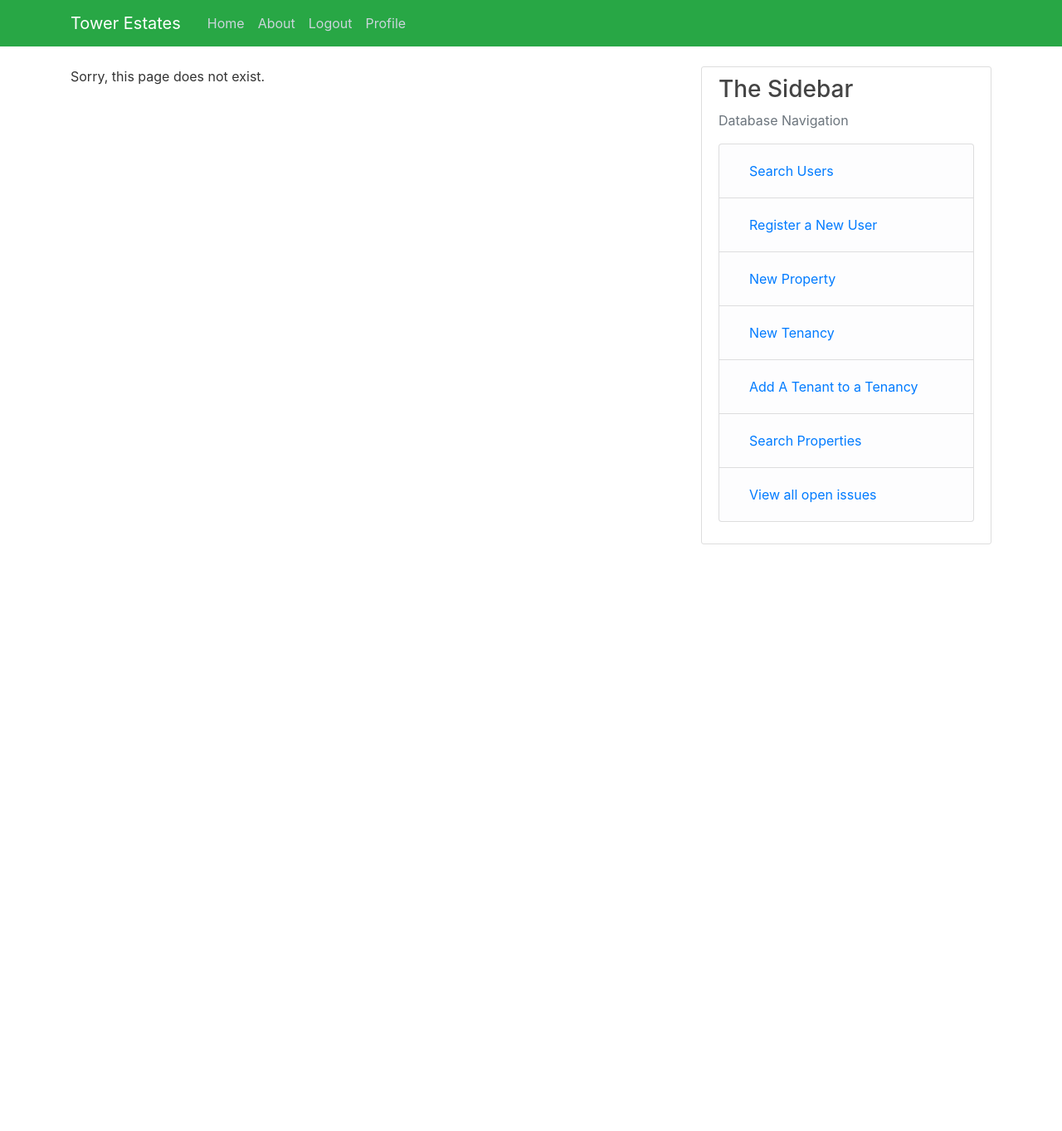
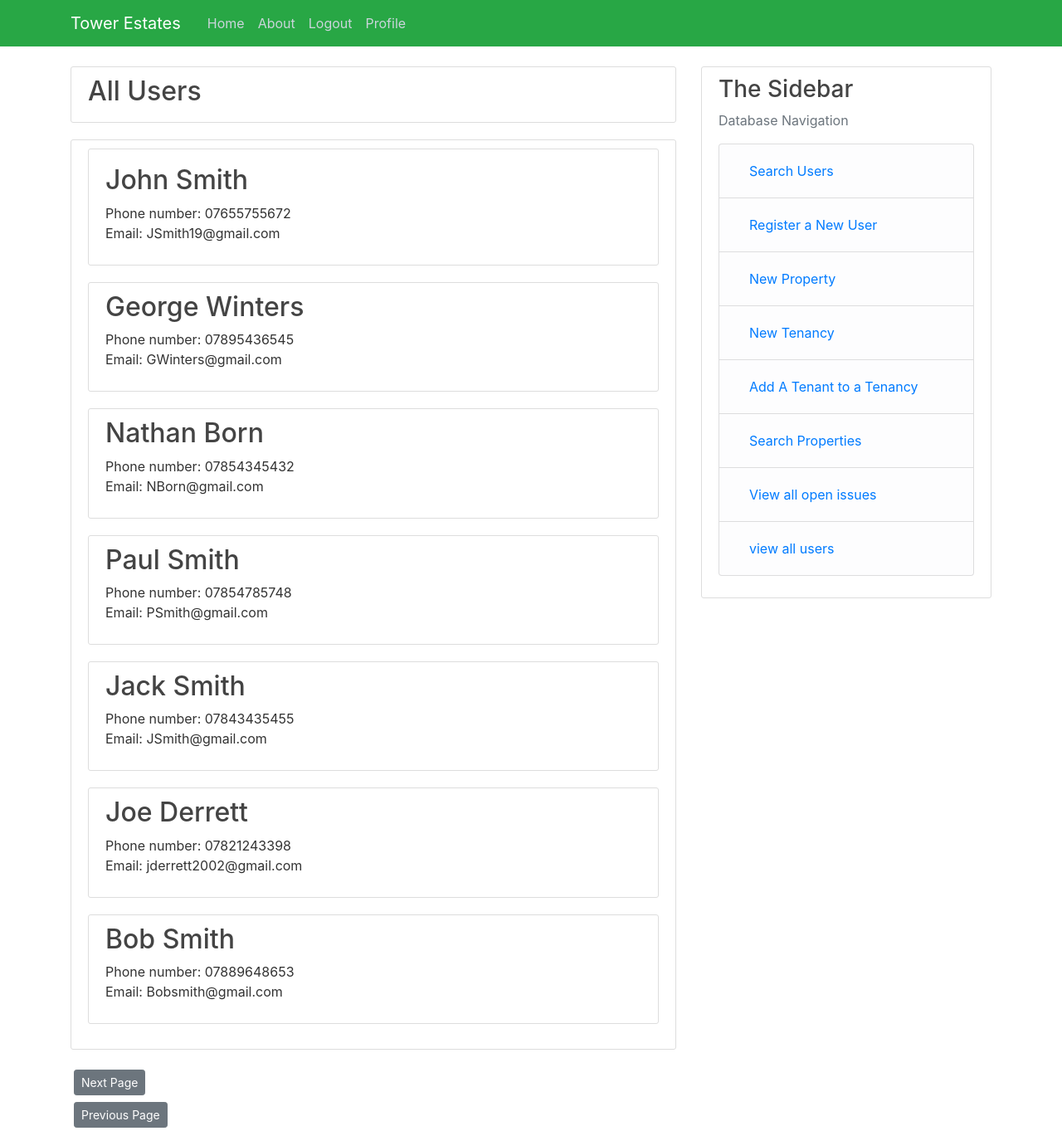
Before and after one commit to puffledude/CourseworkFullBuild, a Flask app: page /all_users in a window 1280 px wide. Shown: the whole page at 83% size. Before the commit the page ends 656 px from the top, so only its background shows below. Run offline with Flask 2, Linux system fonts and the light colour scheme; a user stored in the database is signed in; data comes from the database, SQL or seed files in the repository; both versions use the stored data as it was after the commit; some libraries are stand-ins or nearby versions.

Commit message:
View all users added

```diff
--- a/Tower/routes.py
+++ b/Tower/routes.py
@@ -84,8 +84,19 @@ def search_users():
         return render_template("Search_Users.html", SearchData=SearchData, form=form)
     return render_template("Search_Users.html", title="Search Users", form=form)
 
-
-
+@app.route("/all_users")
+@login_required
+def all_users():
+    if current_user.role != ("Admin"):  # Ensures only admins can use this route
+        abort(403)  # Redirects to a 403 error
+    page = request.args.get("page", 1, type=int)
+    users = db.session.query(User).order_by(User.role.desc())
+    all = users.paginate(page, per_page=15)
+    next_url = url_for("all_users", page=all.next_num) \
+        if all.has_next else None
+    prev_url = url_for("all_users", page=all.prev_num) \
+        if all.has_prev else None
+    return render_template("all_users.html", all=all, next_url=next_url, prev_url = prev_url)
 
 @app.route("/login", methods=["GET", "POST"])
 def login():
@@ -602,7 +613,6 @@ def delete_issue(issue_id):
     if current_user.role != "Admin":
         return redirect(url_for("Issue_page", issue_id=issue_id))
     issue = db.session.query(Issue).filter_by(issue_id=issue_id).first()
-    property =db.session.query(Properties).filter_by(property_id = issue.property_id).first()
     db.session.delete(issue)
     db.session.commit()
     return redirect(url_for("all_issues"))
--- /dev/null
+++ b/Tower/templates/all_users.html
@@ -0,0 +1,36 @@
+{% extends "layout.html" %}
+{% block content %}
+<div class="content-section">
+    <h2>All Users</h2>
+</div>
+
+<div class="content-section">
+    {% for user in all.items %}
+    <div class="content-section">
+        {%if user.role == ('Tenant')%}
+        <h2 class="article-title"></h2>
+        <h2><a class="article-title"href=" {{ url_for('Tenant', user_id= user.user_id) }}">{{user.name}}</a></h2>
+        <p>Phone number: {{user.phone_number}} <br> Email: {{user.email}}</p>
+        {%elif user.role == ('Landlord')%}
+        <h2><a class="article-title"href=" {{ url_for('Landlord', user_id= user.user_id) }}">{{user.name}}</a></h2>
+        <p>Phone number: {{user.phone_number}} <br> Email: {{user.email}}</p>
+        {%elif user.role == ('Contractor')%}
+        <h2><a class="article-title"href=" {{ url_for('Contractor', user_id= user.user_id, page1=1, page2=1) }}">{{user.name}}</a></h2>
+        <p>Phone number: {{user.phone_number}} <br> Email: {{user.email}}</p>
+        {%else%}
+        <h2><a class="article-title"href=" {{ url_for('Admin', user_id= user.user_id) }}">{{user.name}}</a></h2>
+        <p>Phone number: {{user.phone_number}} <br> Email: {{user.email}}</p>
+        {% endif %}
+    </div>
+    {%endfor%}
+</div>
+
+<div>
+    <a class="btn btn-secondary btn-sm m-1" href=" {{next_url}}">Next Page</a>
+</div>
+
+<div>
+    <a class="btn btn-secondary btn-sm m-1" href=" {{prev_url}}">Previous Page</a>
+</div>
+
+{% endblock content %}
--- a/Tower/templates/layout.html
+++ b/Tower/templates/layout.html
@@ -97,6 +97,9 @@
                     <li class="list-group-item list-group-item-light"><a class="nav-item nav-link"
                                                                          href="{{ url_for('all_issues') }}">
                         View all open issues</a></li>
+                    <li class="list-group-item list-group-item-light"><a class="nav-item nav-link"
+                                                                         href="{{ url_for('all_users') }}">
+                        view all users</a></li>
                     {%elif current_user.role == ('Landlord') %}
                 <li class="list-group-item list-group-item-light"><a class<a class="nav-item nav-link" href="{{url_for('Landlord_issues')}}"> View all issues</a></li>
                     {%endif%}
```
Also changed, not shown: Tower/site.db.
